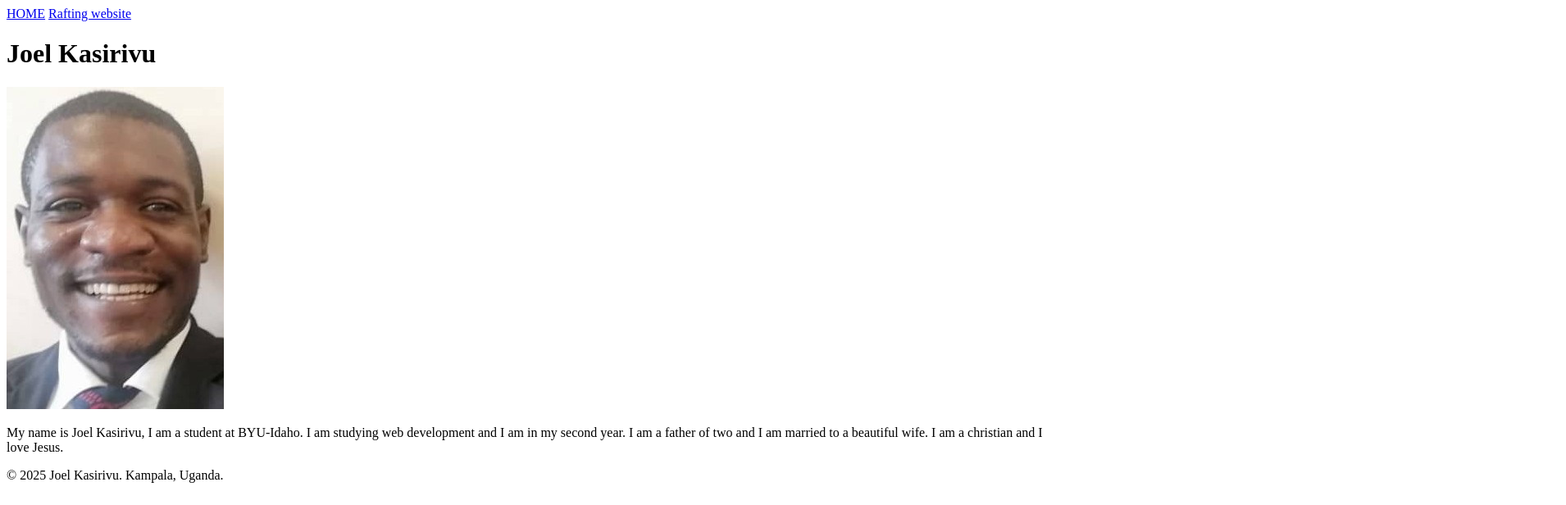
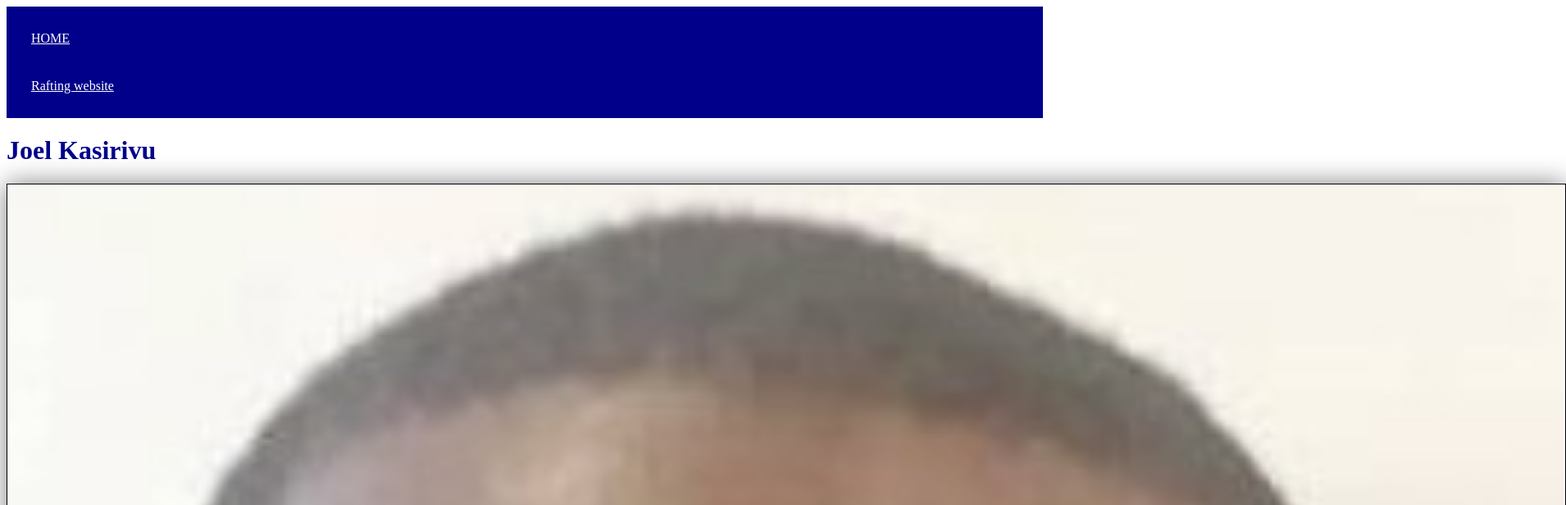
Before and after one commit to JoelKasirivu/wdd130, a plain HTML site: page index.html in a window 1280 px wide. Shown: the top 616 px of the page at 82% size, 1910 px wide, since content can reach past the window. Drawn offline with Linux system fonts and the light colour scheme.

Commit message:
css added

```diff
--- a/index.html
+++ b/index.html
@@ -4,6 +4,7 @@
     <meta charset="UTF-8">
     <meta name="viewport" content="width=device-width, initial-scale=1.0">
     <title>Joel Kasirivu |Wdd130</title>
+    <link rel="stylesheet" href="styles/styles.css">
 </head>
 <body>
     <header>
--- /dev/null
+++ b/styles/styles.css
@@ -0,0 +1,26 @@
+nav {
+    background-color: darkblue;
+    padding: 10px;
+}
+
+nav a {
+    color: white;
+    display: block;
+    padding: 20px;
+}
+
+h1 {
+    color: darkblue;
+}
+
+img {
+    width: 150%;
+    height: auto;
+    border: 1px solid black;
+    padding: 2px;
+    box-shadow: 0 0 30px gray;
+}
+
+p{
+    padding: 10px;
+}
```
